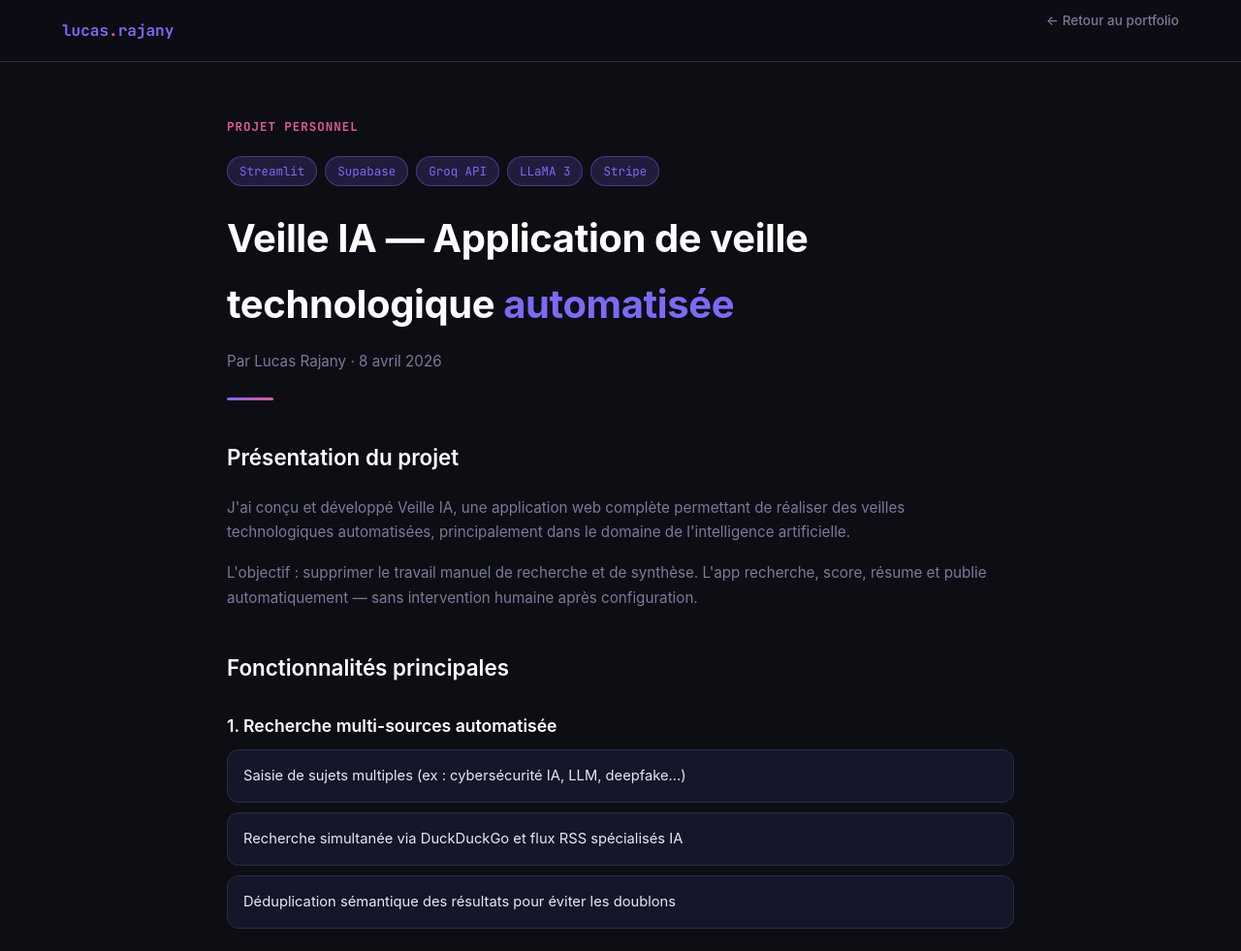
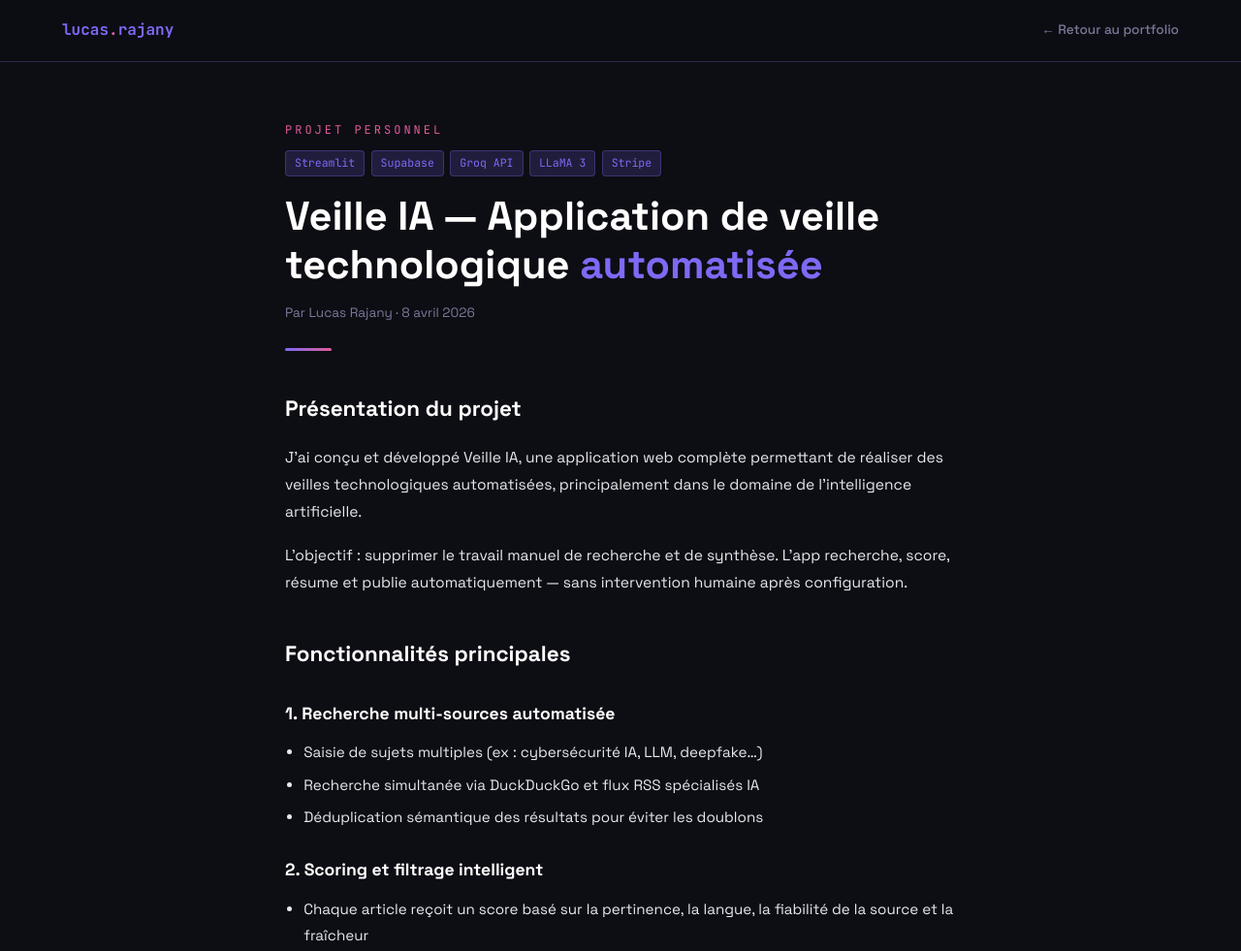
Before and after one commit to Ikar-code/portefolio, a plain HTML site: page site/project/veille-ia.html in a window 1280 px wide. Shown: the top 981 px of the page at 97% size. Drawn offline with Linux system fonts and the light colour scheme.

Commit message:
Add CSS styles for layout and design

```diff
--- a/site/project/veille-ia.html
+++ b/site/project/veille-ia.html
@@ -8,7 +8,129 @@
   <link href="https://fonts.googleapis.com/css2?family=Space+Grotesk:wght@300;400;500;600;700&family=JetBrains+Mono:wght@400;700&display=swap" rel="stylesheet" />
 
   <!-- L'IA va chercher le CSS en sortant du dossier project/ -->
-  <link rel="stylesheet" href="style.css">
+  <style>
+    :root {
+      --bg:        #0d0d14;
+      --bg2:       #13131f;
+      --bg3:       #1a1a2e;
+      --card:      #16162a;
+      --border:    #2a2a45;
+      --accent:    #7c6af5;
+      --accent2:   #e05c97;
+      --accent-glow: rgba(124,106,245,0.18);
+      --text:      #e8e8f0;
+      --muted:     #7a7a9a;
+      --white:     #ffffff;
+      --radius:    12px;
+      --radius-lg: 20px;
+    }
+    *, *::before, *::after { box-sizing: border-box; margin: 0; padding: 0; }
+    body {
+      background: var(--bg);
+      color: var(--text);
+      font-family: 'Space Grotesk', sans-serif;
+      line-height: 1.8;
+    }
+    a { color: var(--accent); text-decoration: none; }
+    a:hover { text-decoration: underline; }
+
+    nav {
+      position: sticky; top: 0; z-index: 100;
+      display: flex; align-items: center; justify-content: space-between;
+      padding: 0 5%; height: 64px;
+      background: rgba(13,13,20,0.85);
+      backdrop-filter: blur(16px);
+      border-bottom: 1px solid var(--border);
+    }
+    .nav-logo {
+      font-family: 'JetBrains Mono', monospace;
+      font-size: 1rem; font-weight: 700; color: var(--accent);
+    }
+    .nav-logo span { color: var(--accent2); }
+    .back-link {
+      font-size: 0.85rem; font-weight: 500; color: var(--muted);
+      display: flex; align-items: center; gap: 6px;
+    }
+    .back-link:hover { color: var(--accent); text-decoration: none; }
+
+    main { max-width: 820px; margin: 0 auto; padding: 60px 5% 100px; }
+
+    .page-header { margin-bottom: 2.5rem; }
+    .section-label {
+      font-family: 'JetBrains Mono', monospace;
+      font-size: 0.75rem; text-transform: uppercase; letter-spacing: 3px;
+      color: var(--accent2); margin-bottom: 0.6rem;
+    }
+    .page-title {
+      font-size: clamp(1.8rem, 4vw, 2.6rem);
+      font-weight: 700; color: var(--white); margin-bottom: 0.8rem; line-height: 1.2;
+    }
+    .page-title em { font-style: normal; color: var(--accent); }
+    .page-meta { color: var(--muted); font-size: 0.85rem; }
+    .divider {
+      width: 48px; height: 3px;
+      background: linear-gradient(90deg, var(--accent), var(--accent2));
+      border-radius: 2px; margin: 1.5rem 0 2.5rem;
+    }
+
+    .project-tags { display: flex; flex-wrap: wrap; gap: 0.4rem; margin-bottom: 1rem; }
+    .project-tag {
+      padding: 2px 9px; background: var(--accent-glow);
+      border: 1px solid rgba(124,106,245,0.3); border-radius: 4px;
+      font-family: 'JetBrains Mono', monospace; font-size: 0.72rem; color: var(--accent);
+    }
+
+    h2 {
+      font-size: 1.4rem; font-weight: 700; color: var(--white);
+      margin: 2.5rem 0 1rem;
+    }
+    h3 {
+      font-size: 1.1rem; font-weight: 700; color: var(--white);
+      margin: 1.6rem 0 0.6rem;
+    }
+    p { color: var(--text); margin-bottom: 1rem; font-size: 0.975rem; }
+    p.muted { color: var(--muted); }
+    ul { margin: 0 0 1rem 1.2rem; }
+    li { color: var(--text); font-size: 0.95rem; margin-bottom: 0.4rem; list-style: disc; }
+
+    table {
+      width: 100%; border-collapse: collapse; margin: 1rem 0 1.5rem;
+      background: var(--card); border: 1px solid var(--border); border-radius: var(--radius);
+      overflow: hidden; font-size: 0.9rem;
+    }
+    th, td { padding: 0.7rem 1rem; border-bottom: 1px solid var(--border); text-align: left; }
+    th { color: var(--accent); font-family: 'JetBrains Mono', monospace; font-size: 0.78rem; text-transform: uppercase; letter-spacing: 1px; }
+    tr:last-child td { border-bottom: none; }
+
+    .cta-box {
+      margin-top: 3rem; padding: 2rem;
+      background: var(--card); border: 1px solid var(--border);
+      border-radius: var(--radius-lg); text-align: center;
+    }
+    .cta-box p { margin-bottom: 1.2rem; }
+    .btn-primary {
+      display: inline-block; padding: 0.75rem 1.8rem;
+      background: var(--accent); color: var(--white);
+      border-radius: 8px; font-weight: 600; font-size: 0.95rem;
+      transition: opacity 0.2s, transform 0.2s;
+      box-shadow: 0 0 24px rgba(124,106,245,0.3);
+    }
+    .btn-primary:hover { opacity: 0.88; transform: translateY(-2px); text-decoration: none; }
+    .btn-outline {
+      display: inline-block; padding: 0.75rem 1.8rem;
+      border: 1px solid var(--border); color: var(--text);
+      border-radius: 8px; font-weight: 500; font-size: 0.95rem;
+      transition: border-color 0.2s, color 0.2s, transform 0.2s; margin-right: 0.8rem;
+    }
+    .btn-outline:hover { border-color: var(--accent); color: var(--accent); transform: translateY(-2px); text-decoration: none; }
+
+    footer {
+      text-align: center; padding: 2rem 5%;
+      border-top: 1px solid var(--border);
+      color: var(--muted); font-size: 0.8rem;
+    }
+    footer span { color: var(--accent); }
+  </style>
 </head>
 <body>
 
```
